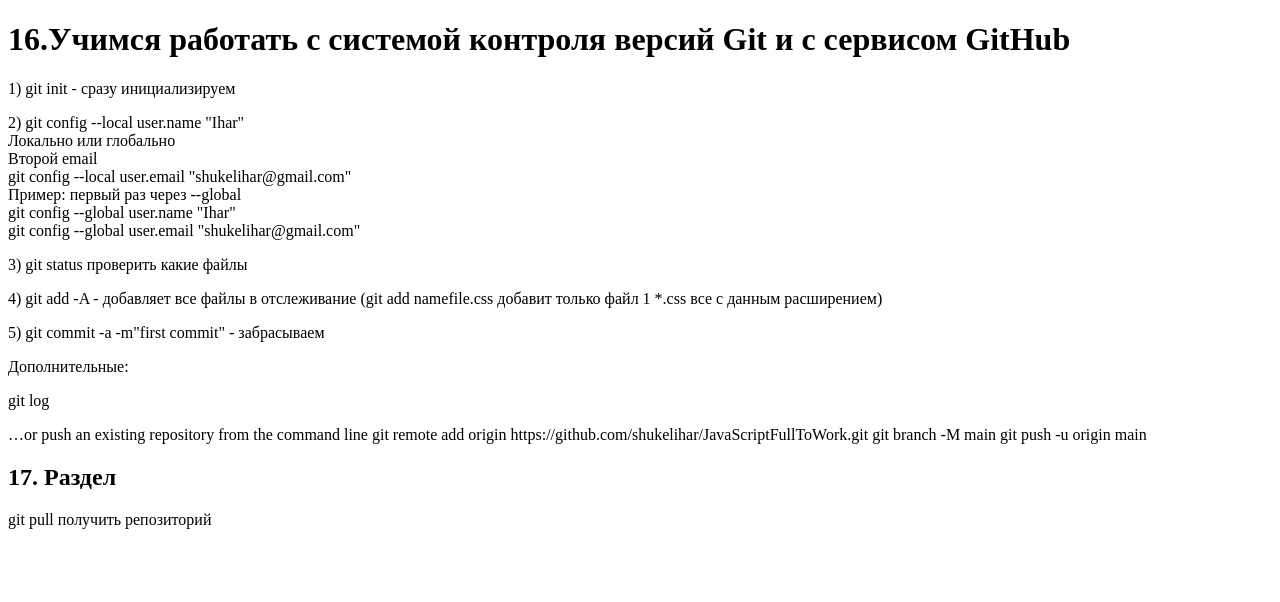
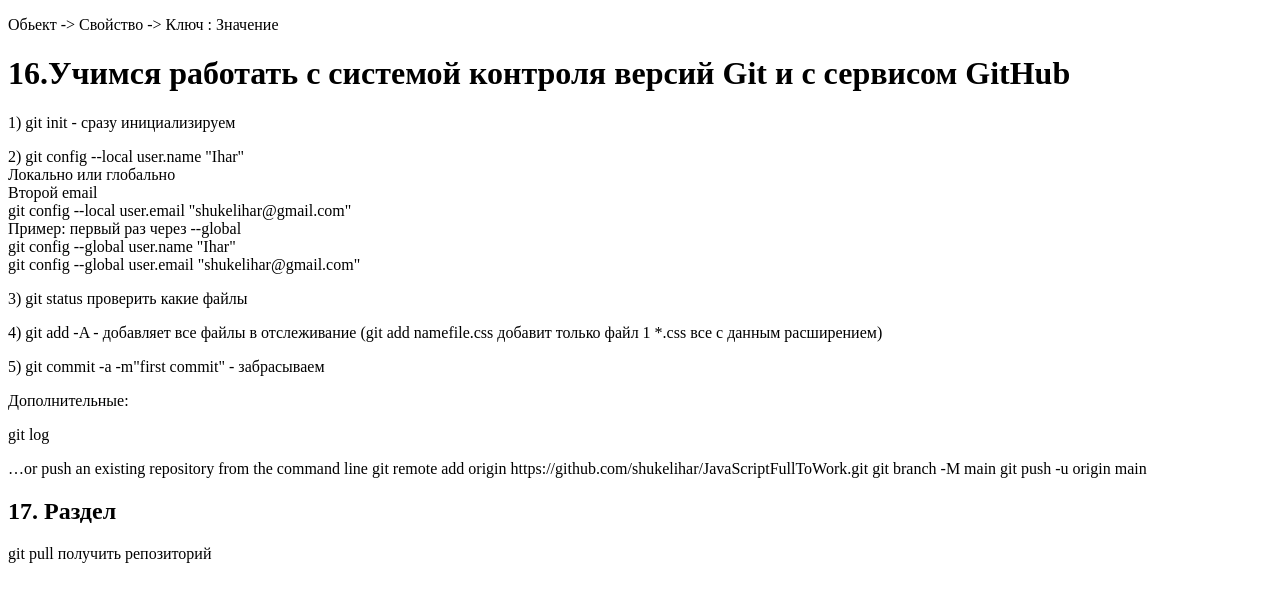
Before and after one commit to shukelihar/JavaScriptFullToWork, a plain HTML site: page index.html in a window 1280 px wide. Drawn offline with Linux system fonts and the light colour scheme.

Commit message:
Update index.html

```diff
--- a/index.html
+++ b/index.html
@@ -8,6 +8,7 @@
     <link rel="stylesheet" href="style.css">
 </head>
 <body>
+    <p>Обьект -> Свойство -> Ключ : Значение</p>
     <h1>16.Учимся работать с системой контроля версий Git и с сервисом GitHub </h1>
     <p>1) git init - сразу инициализируем</p>
     <p>2) git config --local user.name "Ihar" <br>
```
